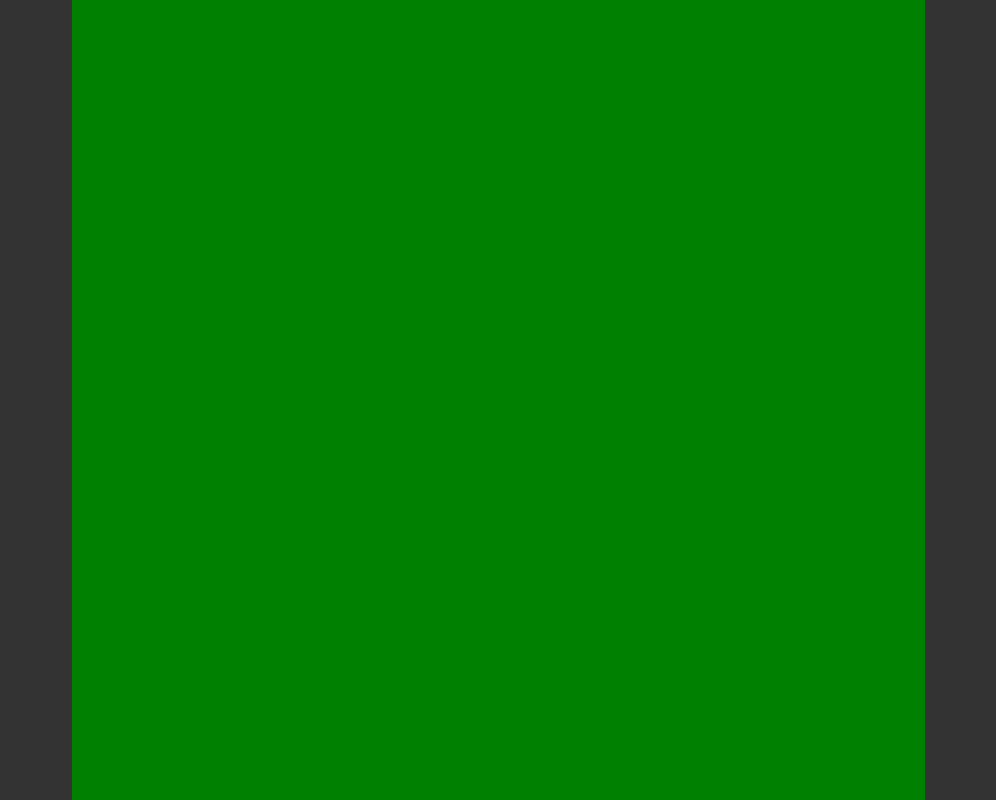
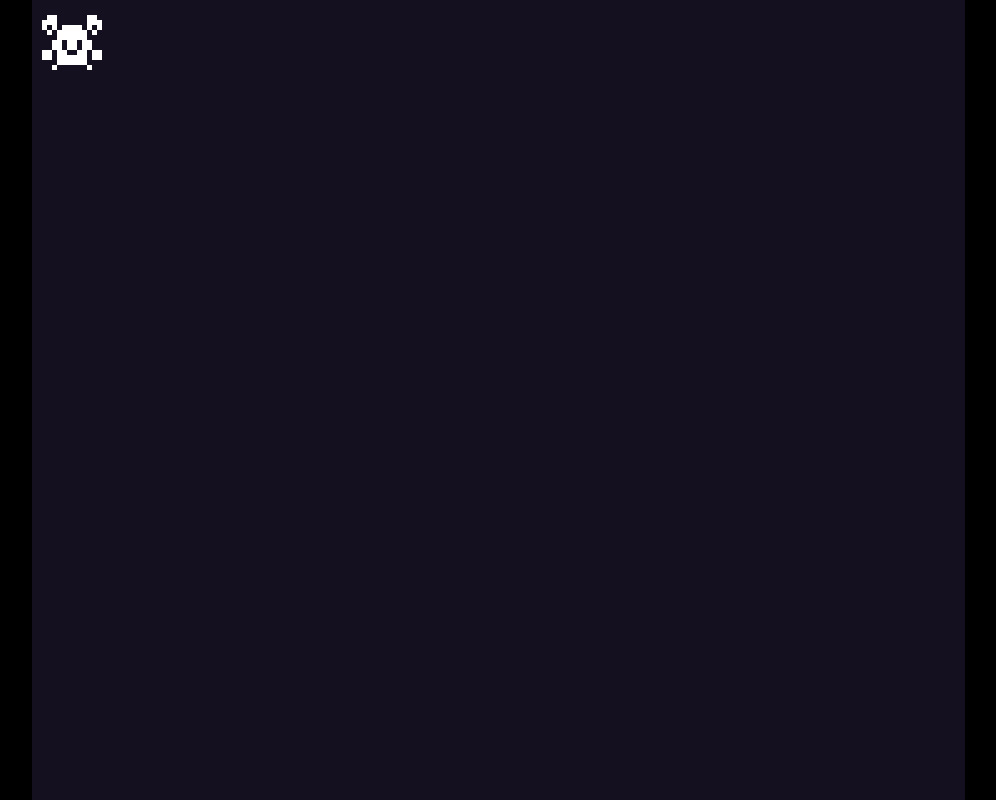
Before and after one commit to Janjos/canvas-learning, a website built with Parcel: page index.html in a window 1280 px wide. Shown: the whole page, without its empty margins (142-1138 px from the left). Built offline with nearby package versions, Linux system fonts and the light colour scheme.

Commit message:
feature: creating a game loop with a sprite

```diff
--- a/constants.js
+++ b/constants.js
@@ -1,6 +1,8 @@
 const GAMEWINDOW = {
-  WIDTH: 256,
+  WIDTH: 280,
   HEIGTH: 240,
 };
 
-export { GAMEWINDOW };
+const ASPECTRATIO = GAMEWINDOW.WIDTH / GAMEWINDOW.HEIGTH;
+
+export { GAMEWINDOW, ASPECTRATIO };
--- a/css/global.css
+++ b/css/global.css
@@ -2,12 +2,12 @@
 body {
   margin: 0;
   padding: 0;
-  background-color: #333;
+  background-color: black;
 }
 
 /* BASIC CANVAS STYLE */
 #game-canvas {
-  background-color: green;
+  background-color: #151020;
   display: block;
   margin: 0 auto;
 }
--- a/index.js
+++ b/index.js
@@ -1,6 +1,63 @@
+import spritesImage from "./assets/images/sprites.png";
 const { configureGameCanvasDimensions } = require("./processes/screen");
 
 const canvas = document.getElementById("game-canvas");
 const ctx = canvas.getContext("2d");
+configureGameCanvasDimensions(canvas);
 
-configureGameCanvasDimensions(canvas);
+const megamanSprite = new Image();
+megamanSprite.ready = false;
+megamanSprite.onload = setAssetReady;
+megamanSprite.src = spritesImage;
+
+function setAssetReady() {
+  ctx.imageSmoothingEnabled = false;
+  engine();
+}
+
+function engine() {
+  console.log("Game started!");
+  const player = new Player(ctx);
+  startGame();
+
+  function startGame() {
+    gameLoop();
+  }
+
+  function gameLoop() {
+    update();
+    render(player);
+    requestAnimationFrame(gameLoop);
+  }
+}
+
+function update() {}
+
+function render(player) {
+  ctx.clearRect(0, 0, canvas.width, canvas.height);
+  player.drawPlayerStand();
+}
+
+function Player(ctx) {
+  this.sprtStand = {
+    width: 16,
+    height: 16,
+    frames: 3,
+  };
+
+  return {
+    drawPlayerStand: (frame = 0) => {
+      ctx.drawImage(
+        megamanSprite,
+        this.sprtStand.width * frame,
+        194,
+        this.sprtStand.width,
+        this.sprtStand.height,
+        0,
+        0,
+        this.sprtStand.width * 5,
+        this.sprtStand.height * 5
+      );
+    },
+  };
+}
--- a/package.json
+++ b/package.json
@@ -1,7 +1,7 @@
 {
-  "name": "megaman",
+  "name": "bit",
   "version": "1.0.0",
-  "description": "A megaman game made with node.js",
+  "description": "A platform game made with node.js",
   "main": "index.js",
   "scripts": {
     "dev": "parcel index.html",
--- a/processes/screen/index.js
+++ b/processes/screen/index.js
@@ -1,11 +1,8 @@
-const { GAMEWINDOW } = require("../../constants");
-
-const nativeWidth = GAMEWINDOW.WIDTH;
-const nativeHeight = GAMEWINDOW.HEIGTH;
+const { ASPECTRATIO } = require("../../constants");
 
 const configureGameCanvasDimensions = (canvas) => {
   canvas.height = window.innerHeight;
-  canvas.width = canvas.height * (nativeWidth / nativeHeight);
+  canvas.width = canvas.height * ASPECTRATIO;
 };
 
 export { configureGameCanvasDimensions };
```
Also changed, not shown: assets/images/sprites.png (added), 3 other files.
